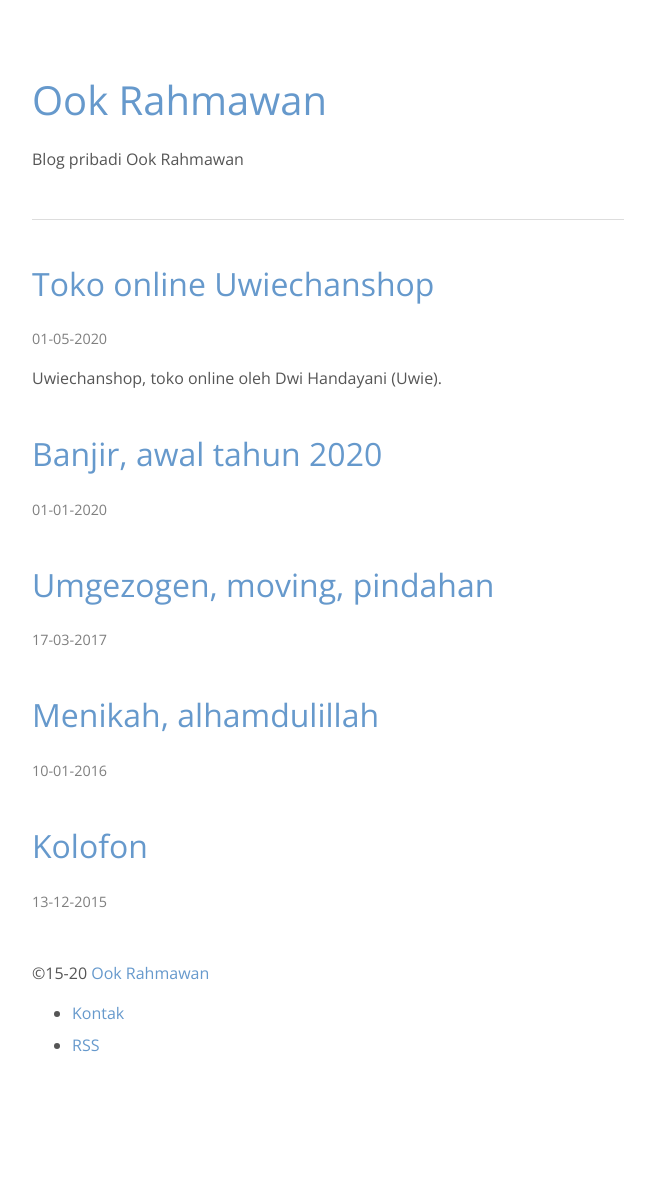
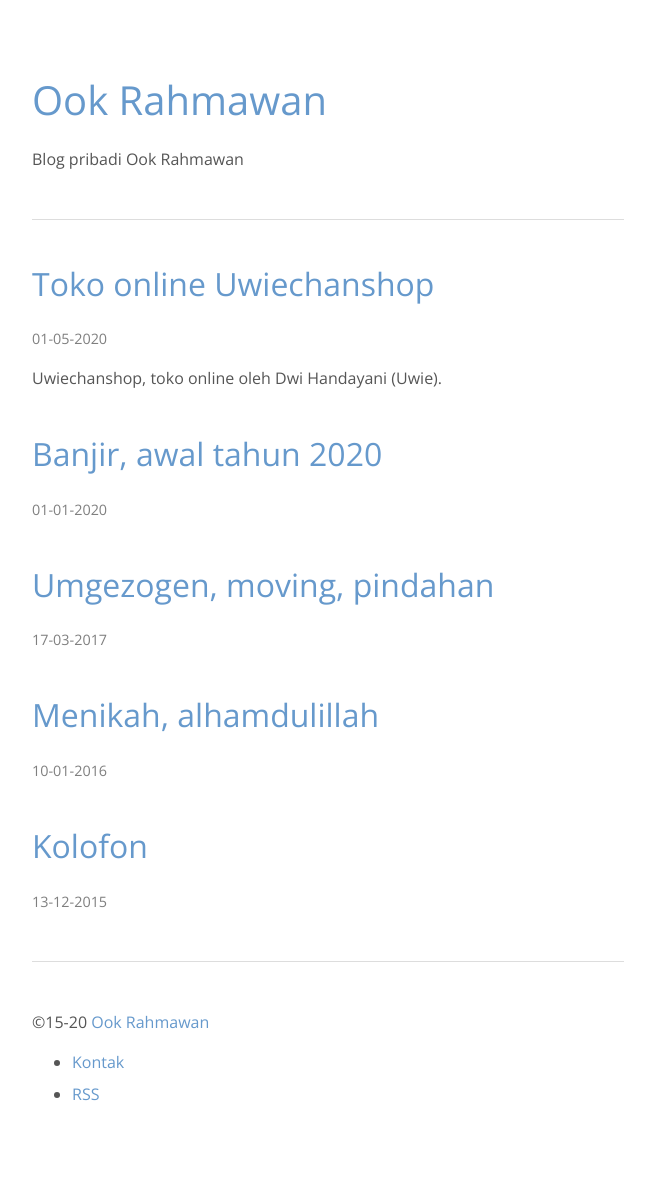
Before and after one commit to krhmwn/krhmwn.github.io, a Jekyll site: the page built from index.html, in a window 1280 px wide. Shown: the whole page, without its empty margins (312-967 px from the left). Built offline with Jekyll 4.4.1, drawn with Linux system fonts in a browser that asks for light colours; before the commit the page ends 1137 px from its top, so only the background shows below that.

Commit message:
Update V.1.00

```diff
--- a/_includes/footer.html
+++ b/_includes/footer.html
@@ -1 +1 @@
-<footer><p>&copy;15-{{ site.time | date: "%y" }} <a href="/">{{ site.name }}</a></p><nav class="menu"><ul><li><a href="mailto:ookrahmawan@mail.ru">Kontak</a></li><li><a href="http://ook.web.id/sitemap.xml">RSS</a></li></ul></nav></footer>
+<hr><footer><p>&copy;15-{{ site.time | date: "%y" }} <a href="/">{{ site.name }}</a></p><nav class="menu"><ul><li><a href="mailto:ookrahmawan@mail.ru">Kontak</a></li><li><a href="http://ook.web.id/sitemap.xml">RSS</a></li></ul></nav></footer>
```
